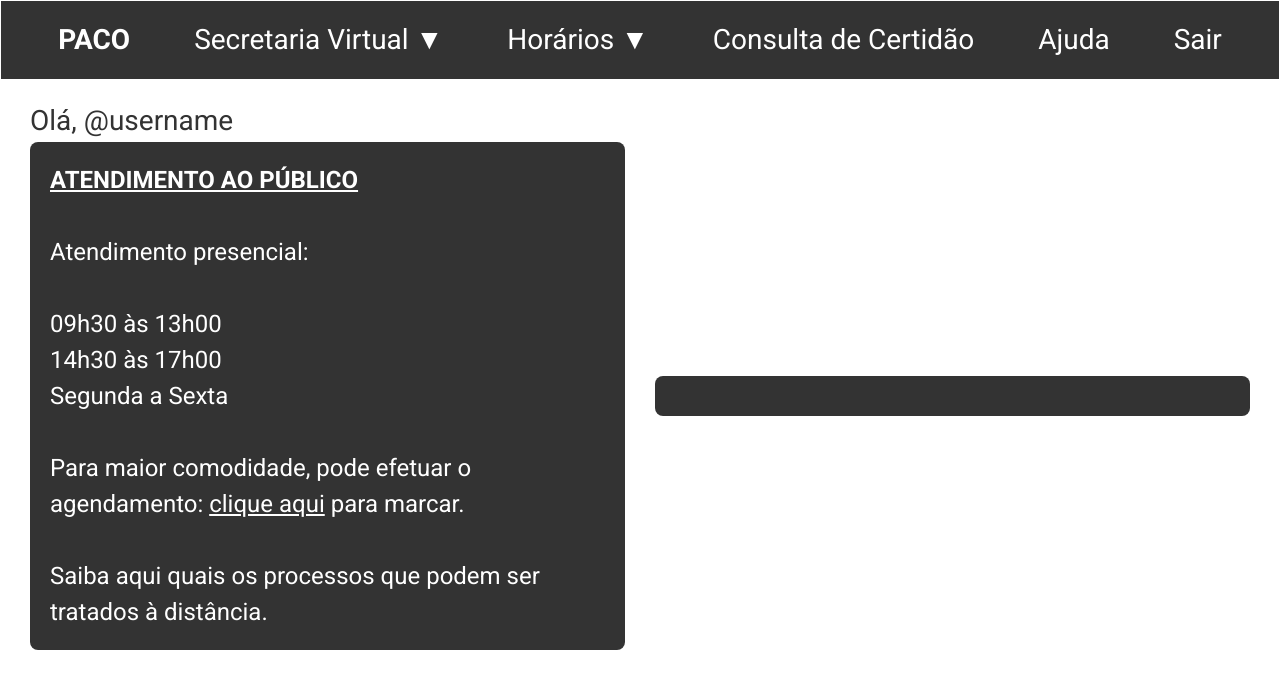
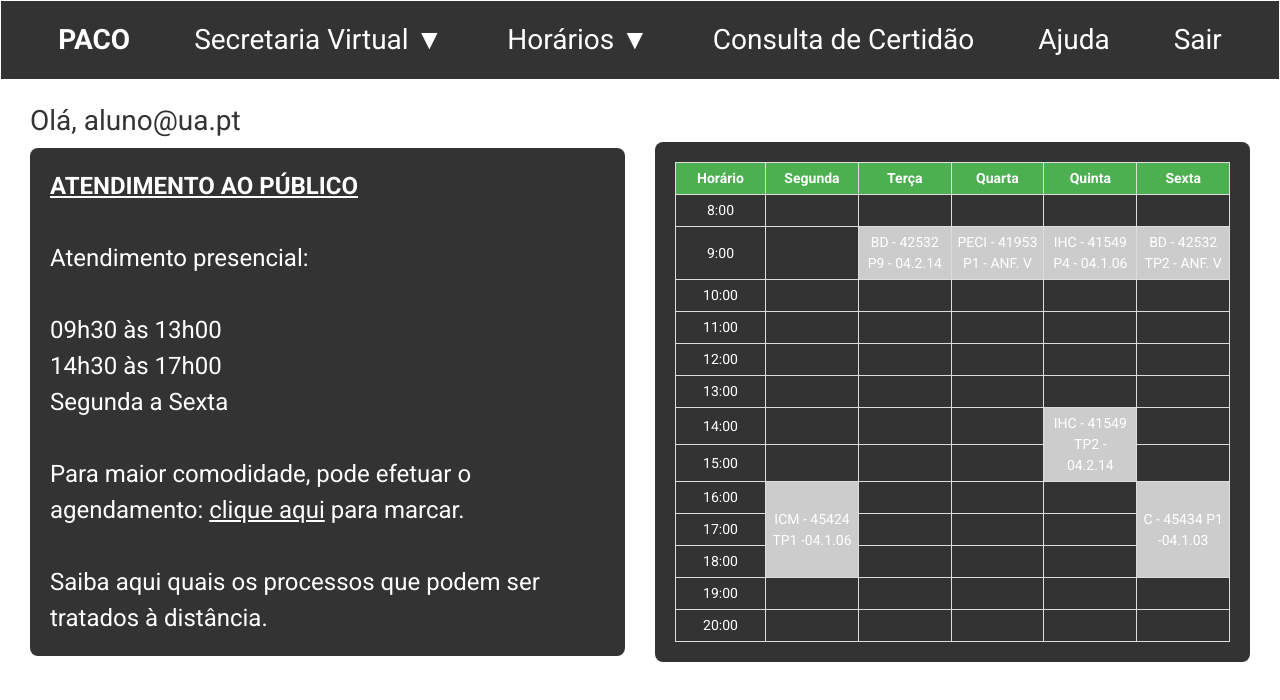
Before and after one commit to borges7555/PACO-1.5, a React (Vite) app in the folder paco1.5/: page /home in a window 1280 px wide. Shown: the top 700 px of the page. Built offline with nearby package versions, Linux system fonts and the light colour scheme.

Commit message:
vou dormi :)

```diff
--- a/paco1.5/src/components/PropinasPagas.tsx
+++ b/paco1.5/src/components/PropinasPagas.tsx
@@ -21,7 +21,7 @@ function PropinasPagas() {
                         <button onClick={() => setShowInvoice(true)}><b>Fatura</b></button>
                         {showInvoice && (
                             <div className="popup">
-                                Fatura detalhada aqui...
+                                <img src="src/assets/fatura.png" alt="Fatura" />
                                 <button onClick={() => setShowInvoice(false)}>Fechar</button>
                             </div>
                         )}
--- a/paco1.5/src/css/Home.css
+++ b/paco1.5/src/css/Home.css
@@ -47,3 +47,42 @@
     max-width: 100%; /* Garante que a imagem não exceda o container */
     height: auto; /* Mantém a proporção da imagem */
 }
+
+.schedule-table th, .schedule-table td {
+    border: 1px solid #ddd;
+    padding: 5px; /* Reduz o padding se necessário */
+    text-align: center;
+    font-size: 14px; /* Diminui o tamanho da fonte */
+    min-width: 90px; /* Ou ajuste conforme necessário */
+  }
+
+  .schedule-table th {
+    background-color: #4CAF50;
+    color: white;
+    font-size: 14px; /* Um pouco maior para os cabeçalhos */
+  }
+
+  .schedule-table th {
+    background-color: #4CAF50;
+    color: white;
+  }
+
+  .schedule-table td:hover {
+    background-color: #e0e0e0; /* Cor de fundo ao passar o mouse */
+  }
+
+  .schedule-table td {
+    cursor: pointer; /* Indica que o item é clicável */
+  }
+
+  .content {
+    display: flex;
+  }
+
+  .left-container, .right-container {
+    padding: 10px;
+  }
+
+  .right-container {
+    overflow-x: auto; /* Adiciona rolagem horizontal se necessário */
+  }
--- a/paco1.5/src/pages/Home.tsx
+++ b/paco1.5/src/pages/Home.tsx
@@ -1,19 +1,90 @@
-//////////////////////////////////
-//A IMAGEM NAO APARECE NA PAGINA//
-//////////////////////////////////
-
-//import { useState } from 'react';
+import { useNavigate } from 'react-router-dom';
 import NavBar from '../components/NavBar';
-import '../css/Home.css'
+import '../css/Home.css';
 
 function Home() {
+    const navigate = useNavigate();
+    const hours = ['8:00', '9:00', '10:00', '11:00', '12:00', '13:00', '14:00', '15:00', '16:00', '17:00', '18:00', '19:00', '20:00'];
+    const days = ['Segunda', 'Terça', 'Quarta', 'Quinta', 'Sexta'];
+
+    const events = [
+        {
+            day: "Segunda",
+            startTime: 16,
+            endTime: 19,
+            title: "ICM - 45424",
+            location: "TP1 -04.1.06",
+            path: '/disciplina'
+        },
+        {
+            day: "Terça",
+            startTime: 9,
+            endTime: 10,
+            title: "BD - 42532",
+            location: "P9 - 04.2.14",
+            path: '/disciplina'
+        },
+        {
+            day: "Quarta",
+            startTime: 9,
+            endTime: 10,
+            title: "PECI - 41953",
+            location: "P1 - ANF. V",
+            path: '/disciplina'
+        },
+        {
+            day: "Quinta",
+            startTime: 9,
+            endTime: 10,
+            title: "IHC - 41549",
+            location: "P4 - 04.1.06",
+            path: '/disciplina'
+        },
+        {
+            day: "Sexta",
+            startTime: 9,
+            endTime: 10,
+            title: "BD - 42532",
+            location: "TP2 - ANF. V",
+            path: '/disciplina'
+        },
+        {
+            day: "Sexta",
+            startTime: 16,
+            endTime: 19,
+            title: "C - 45434",
+            location: "P1 -04.1.03",
+            path: '/disciplina'
+        },
+        {
+            day: "Quinta",
+            startTime: 14,
+            endTime: 16,
+            title: "IHC - 41549",
+            location: "TP2 - 04.2.14"
+            ,path: '/disciplina'
+        }
+    ];
+
+    const handleEventClick = (events: { day?: string; startTime?: number; endTime?: number; title?: string; location?: string; path: any; }) => {
+        if (events.path) {
+            navigate(events.path);
+        } else {
+            alert('Caminho não especificado para este evento.');
+        }
+    };
+
+    const findEvent = (days: string, hours: string) => {
+        const hourNumber = parseInt(hours.split(':')[0], 10);
+        return events.find(event => event.day === days && hourNumber >= event.startTime && hourNumber < event.endTime);
+    };
 
     return (
         <div>
-        <NavBar/>
+            <NavBar />
             <div className='max-w-7xl m-auto'>
                 <div className='greetings'>
-            <h2>Olá, @username</h2>
+                    <h2>Olá, aluno@ua.pt</h2>
                 </div>
                 <div className="content">
                     <div className="left-container">
@@ -28,11 +99,40 @@ function Home() {
                         </p>
                     </div>
                     <div className="right-container">
+                        <table className="schedule-table">
+                            <thead>
+                                <tr>
+                                    <th>Horário</th>
+                                    {days.map(day => <th key={day}>{day}</th>)}
+                                </tr>
+                            </thead>
+                            <tbody>
+                                {hours.map((hour, _hourIndex) => (
+                                    <tr key={hour}>
+                                        <td>{hour}</td>
+                                        {days.map((day, _dayIndex) => {
+                                            const event = findEvent(day, hour);
+                                            if (event && parseInt(hour.split(':')[0], 10) === event.startTime) {
+                                                return (
+                                                    <td key={day + hour} rowSpan={event.endTime - event.startTime}
+                                                        onClick={() => handleEventClick(event)}
+                                                        style={{ cursor: 'pointer', backgroundColor: '#ccc' }}>
+                                                        {`${event.title} ${event.location}`}
+                                                    </td>
+                                                );
+                                            } else if (event && (parseInt(hour.split(':')[0], 10) > event.startTime && parseInt(hour.split(':')[0], 10) < event.endTime)) {
+                                                return null;
+                                            }
+                                            return <td key={day + hour}></td>;
+                                        })}
+                                    </tr>
+                                ))}
+                            </tbody>
+                        </table>
                     </div>
                 </div>
             </div>
         </div>
-
     );
 }
 
```
Also changed, not shown: paco1.5/src/assets/fatura.png (added). Lines whose indentation alone changed are shown as unchanged.
